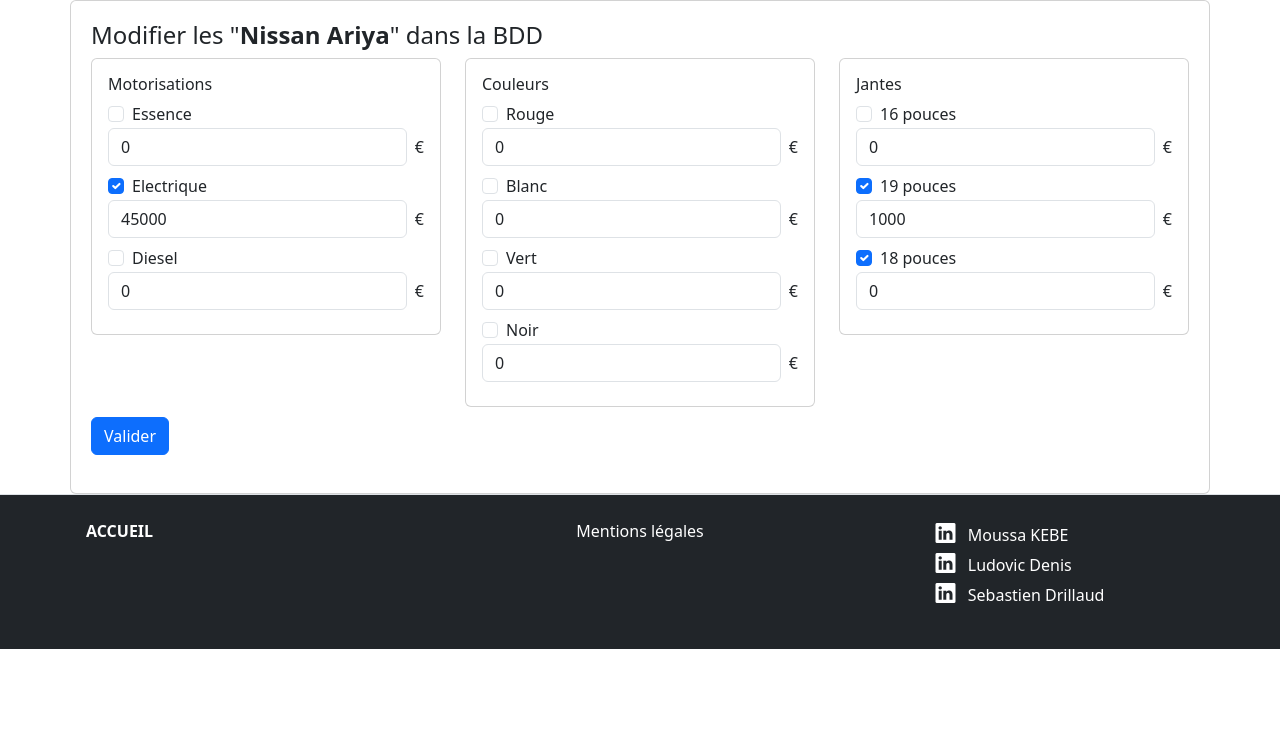
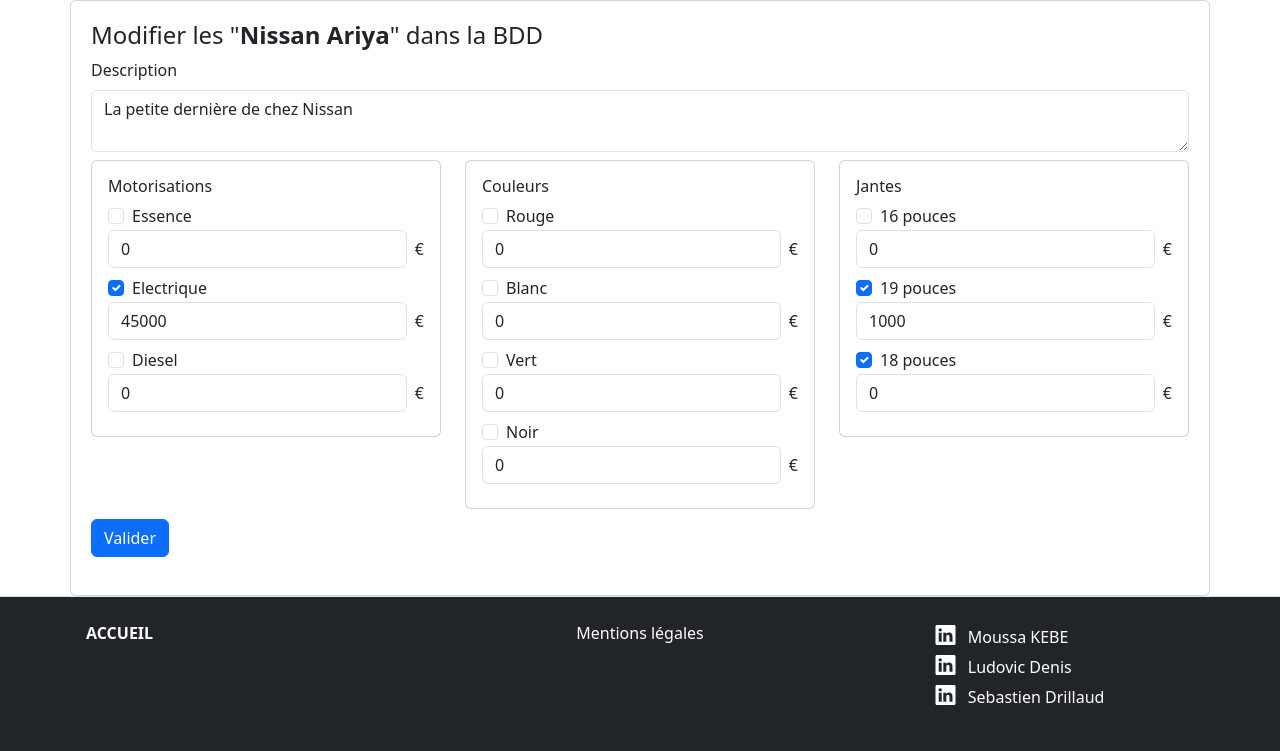
Before and after one commit to Seb-Prod/projetPhp, a PHP site: page /adminEdit.php?id=108&model=Ariya&marque=Nissan in a window 1280 px wide. Shown: the part 75-826 px from the top of the page. Before the commit the page ends 724 px from the top, so only its background shows below. Run offline with PHP 8.4, Linux system fonts and the light colour scheme; the visitor is signed in with stand-in values (Sample User, id 1); data comes from the database, SQL or seed files in the repository; tables that the repository leaves empty hold one stand-in row (values such as "Sample post").

Commit message:
ajout modification description

```diff
--- a/adminEdit.php
+++ b/adminEdit.php
@@ -32,6 +32,7 @@ function checkRequiredFields($requiredFields)
 $couleurs = [];
 $jantes = [];
 $motorisation = [];
+$description = null;
 
 function chargeItemBdd($item)
 {
@@ -93,6 +94,12 @@ if (checkRequiredFields(['id', 'model', 'marque'])) {
     $jantes = chargeItemBdd("jantes");
     $motorisation = chargeItemBdd("moteurs");
 
+    $requetteDescription = getDescription($pdo, $id);
+    if($requetteDescription['success']){
+        $description = $requetteDescription['data'][0]["description"];
+    }
+
+
     $requetteMoteursAssocies = getItemAndPrice($pdo, "voitures_moteurs", "id_moteur", $id);
     $requetteCouleurAssocies = getItemAndPrice($pdo, "voitures_couleurs", "id_couleur", $id);
     $requetteJanteAssocies = getItemAndPrice($pdo, "voitures_jantes", "id_jante", $id);
@@ -123,6 +130,14 @@ if (checkRequiredFields(['id', 'model', 'marque'])) {
         <div class="form-group mb-1">
             <form action="adminEditResult.php" method="post">
                 <input type="hidden" name="id" value="<?php echo $id ?>">
+                <div class="row">
+                    <div class="col">
+                        <div class="form-group mb-2">
+                            <label class="form-label" for="inputDescription">Description</label>
+                            <textarea class="form-control" name="description" id="inputDescription"><?php echo $description ?></textarea>
+                        </div>
+                    </div>
+                </div>
                 <div class="row">
                     <?php
                     genererBlocSelection("Motorisations", $motorisation, $moteursAssocies, "moteur");
--- a/functions/functionsAdmin.php
+++ b/functions/functionsAdmin.php
@@ -279,3 +279,30 @@ function getItemAndPrice($pdo, $table, $champs, $idVoiture)
         ];
     }
 }
+
+function getDescription($pdo, $id){
+    try{
+        $sql = "SELECT description FROM voitures WHERE ID = ?";
+        $stmt = $pdo->prepare($sql);
+        $stmt->execute([$id]);
+        $result = $stmt->fetchAll(PDO::FETCH_ASSOC);
+        if($result){
+            return[
+                'success' => true,
+                'message' => 'Données récupérées avec succès',
+                'data' => $result
+            ];
+        }else{
+            return[
+                'success' => false,
+                'message' => 'Rien de trouvé'
+            ];
+        }
+    }catch(PDOException $e){
+        return [
+            'success' => false,
+            'message' => 'Erreur : ' . $e->getMessage(),
+            'data' => []
+        ];
+    }
+}
```
Also changed, not shown: adminEditResult.php (+11 -1 lines).
